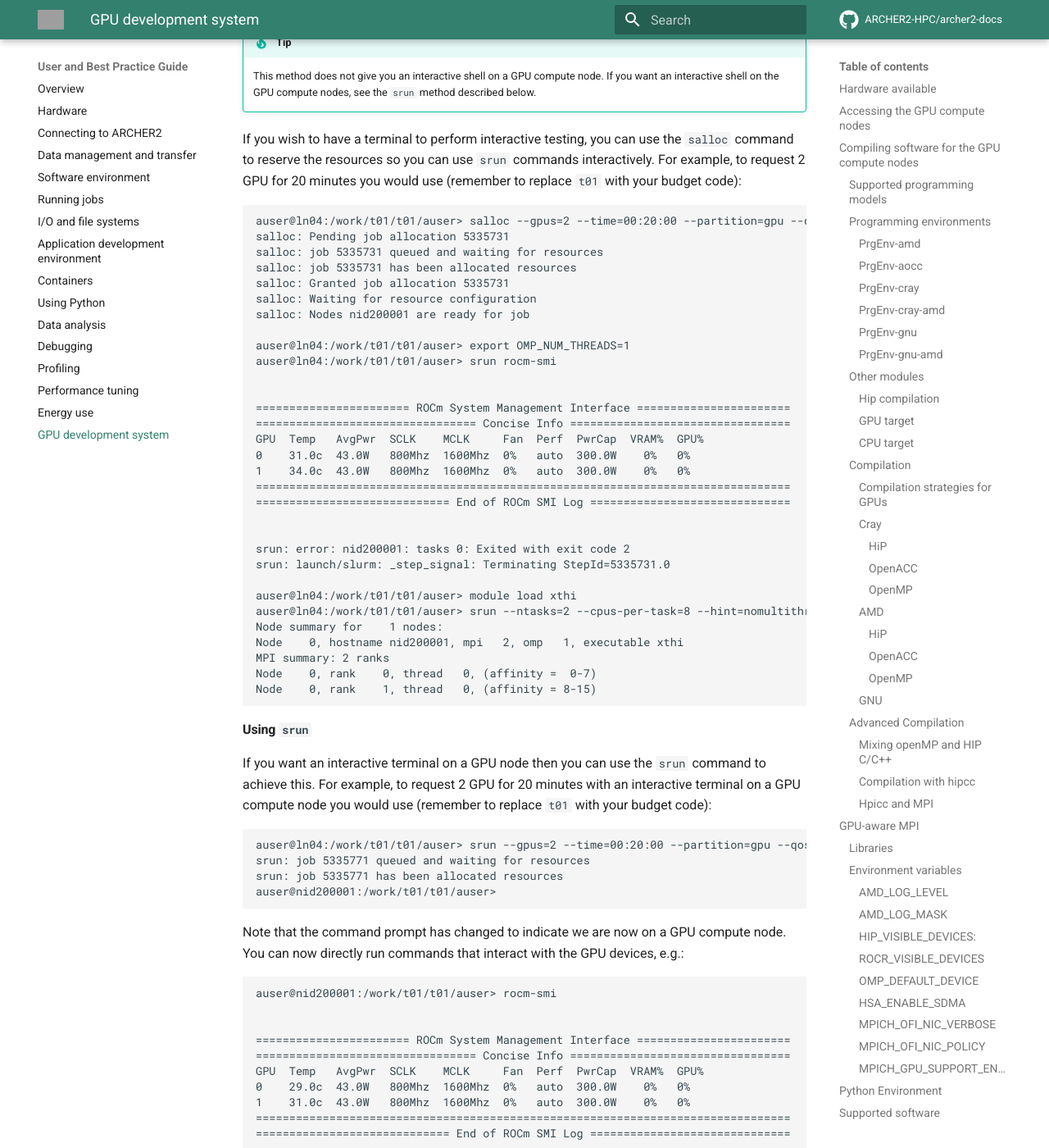
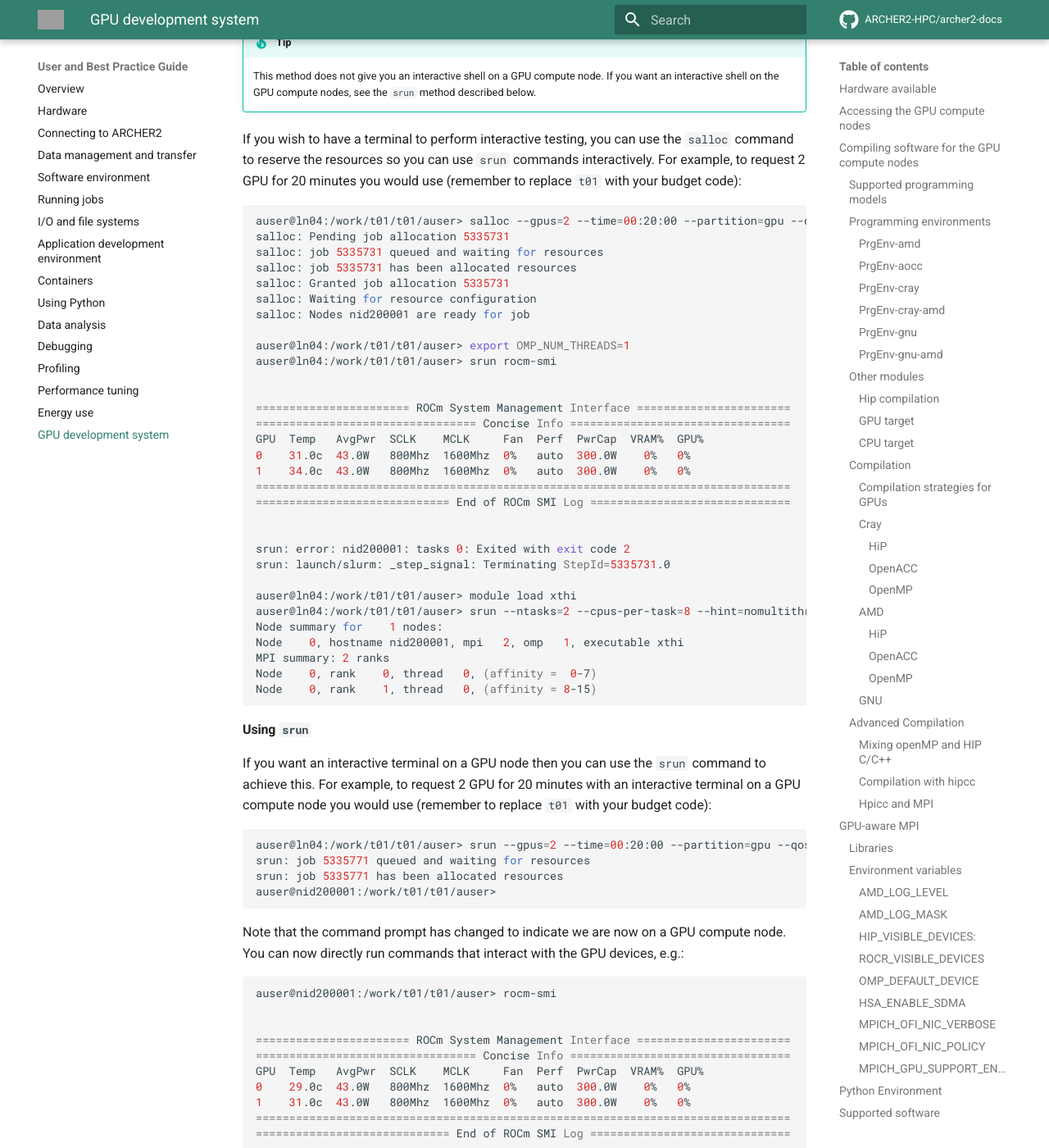
Before and after one commit to ARCHER2-HPC/archer2-docs, an MkDocs documentation site: the page built from docs/user-guide/gpu.md, in a window 1280 px wide and 1400 px high, scrolled down 12536 px. Shown: the whole window at 82% size. Built offline with MkDocs 1.6.1 and Material for MkDocs 9.7.7, drawn with Linux system fonts in a browser that asks for light colours; comment, search, counter and statistics services are not loaded; some of the changed text lies outside the part shown; grey boxes are pictures that could not be loaded.

Commit message:
Adds colourisation

````diff
--- a/docs/user-guide/gpu.md
+++ b/docs/user-guide/gpu.md
@@ -459,7 +459,7 @@
 regions to ensure they are associated with the correct GPU that is closest to them
 on the compute node architecture.
 
-```
+```slurm
 #!/bin/bash
 
 #SBATCH --job-name=multi-GPU
@@ -491,7 +491,7 @@
 regions to ensure they are associated with the correct GPU that is closest to them
 on the compute node architecture.
 
-```
+```slurm
 #!/bin/bash
 
 #SBATCH --job-name=multi-GPU
@@ -529,7 +529,7 @@
 regions to ensure they are associated with the correct GPU that is closest to them
 on the compute node architecture.
 
-```
+```slurm
 #!/bin/bash
 
 #SBATCH --job-name=multi-GPU
@@ -576,7 +576,7 @@
 For example, to request 2 GPU for 20 minutes you would use (remember to replace `t01` with your
 budget code):
 
-```
+```bash
 auser@ln04:/work/t01/t01/auser> salloc --gpus=2 --time=00:20:00 --partition=gpu --qos=gpu-shd --account=t01
 salloc: Pending job allocation 5335731
 salloc: job 5335731 queued and waiting for resources
@@ -616,7 +616,7 @@
 For example, to request 2 GPU for 20 minutes with an interactive terminal on a GPU compute node you
 would use (remember to replace `t01` with your budget code):
 
-```
+```bash
 auser@ln04:/work/t01/t01/auser> srun --gpus=2 --time=00:20:00 --partition=gpu --qos=gpu-shd --account=z19 --pty /bin/bash
 srun: job 5335771 queued and waiting for resources
 srun: job 5335771 has been allocated resources
@@ -626,7 +626,7 @@
 Note that the command prompt has changed to indicate we are now on a GPU compute node. You can now directly run commands
 that interact with the GPU devices, e.g.:
 
-```
+```bash
 auser@nid200001:/work/t01/t01/auser> rocm-smi
 
 
````
